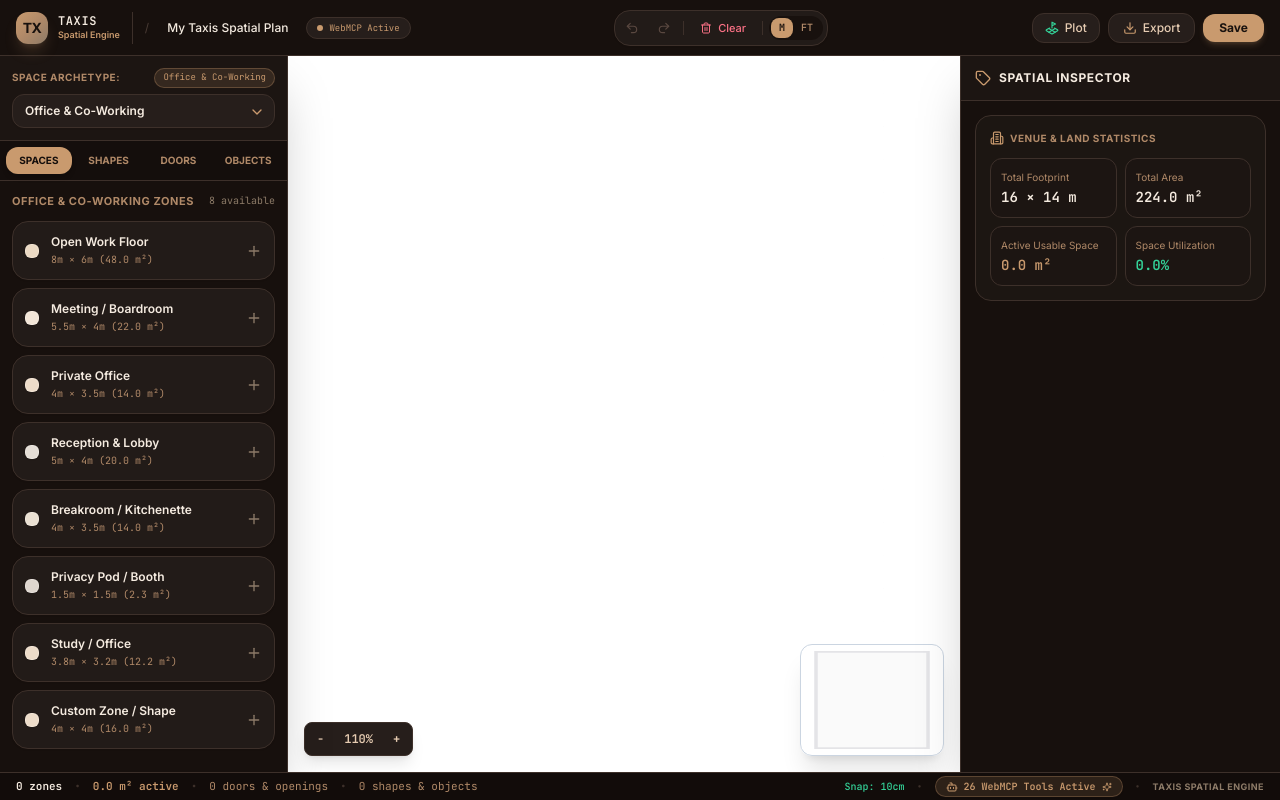
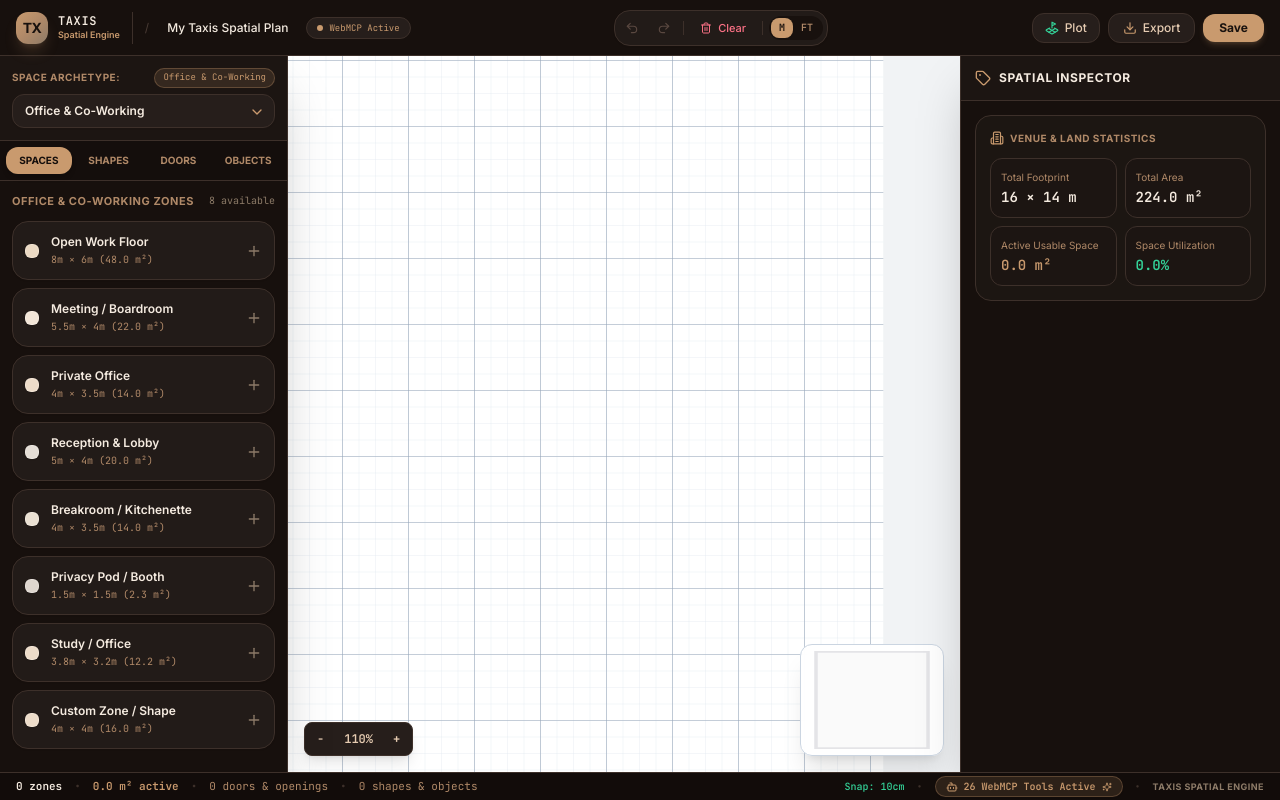
Before and after one commit to Kosaiyno/Taxis, a React (Vite) app: page / in a window 1280 px wide. Built offline with nearby package versions, Linux system fonts and the light colour scheme.

Commit message:
Add architectural floor grid lines inside spaces and high-contrast black-and-white drafting canvas

```diff
--- a/src/components/canvas/FloorPlanCanvas.tsx
+++ b/src/components/canvas/FloorPlanCanvas.tsx
@@ -831,7 +831,7 @@ export const FloorPlanCanvas: React.FC = () => {
       onTouchStart={handleTouchStart}
       onTouchMove={handleTouchMove}
       onTouchEnd={handleTouchEnd}
-      className="flex-1 h-full w-full relative overflow-hidden cursor-crosshair bg-[#ffffff] select-none touch-none"
+      className="flex-1 h-full w-full relative overflow-hidden cursor-crosshair bg-[#f1f3f5] select-none touch-none"
     >
       <svg
         className="w-full h-full absolute inset-0"
@@ -841,6 +841,7 @@ export const FloorPlanCanvas: React.FC = () => {
         }}
       >
         <defs>
+          {/* Subtle 0.25m minor grid lines */}
           <pattern
             id="gridMinorLight"
             width={SCALE * 0.25}
@@ -850,11 +851,12 @@ export const FloorPlanCanvas: React.FC = () => {
             <path
               d={`M ${SCALE * 0.25} 0 L 0 0 0 ${SCALE * 0.25}`}
               fill="none"
-              stroke="#f4f4f5"
+              stroke="#e2e8f0"
               strokeWidth="0.75"
             />
           </pattern>
 
+          {/* Crisp 1.0m major drafting grid lines */}
           <pattern
             id="gridMajorLight"
             width={SCALE}
@@ -862,12 +864,37 @@ export const FloorPlanCanvas: React.FC = () => {
             patternUnits="userSpaceOnUse"
           >
             <rect width={SCALE} height={SCALE} fill="url(#gridMinorLight)" />
-            <path d={`M ${SCALE} 0 L 0 0 0 ${SCALE}`} fill="none" stroke="#e4e4e7" strokeWidth="1" />
+            <path d={`M ${SCALE} 0 L 0 0 0 ${SCALE}`} fill="none" stroke="#94a3b8" strokeWidth="1" />
           </pattern>
 
-          <pattern id="woodPlankPattern" width="40" height="20" patternUnits="userSpaceOnUse">
-            <line x1="0" y1="20" x2="40" y2="20" stroke="#e4e4e7" strokeWidth="0.5" opacity="0.5" />
-            <line x1="20" y1="0" x2="20" y2="20" stroke="#e4e4e7" strokeWidth="0.5" opacity="0.5" />
+          {/* Architectural Floor Grid (50cm tiles in crisp black lines on white inside spaces) */}
+          <pattern
+            id="archFloorGrid"
+            width={SCALE * 0.5}
+            height={SCALE * 0.5}
+            patternUnits="userSpaceOnUse"
+          >
+            <rect width={SCALE * 0.5} height={SCALE * 0.5} fill="#ffffff" />
+            <path
+              d={`M ${SCALE * 0.5} 0 L 0 0 0 ${SCALE * 0.5}`}
+              fill="none"
+              stroke="#000000"
+              strokeWidth="0.75"
+              strokeOpacity="0.22"
+            />
+          </pattern>
+
+          {/* Architectural Wood Planks (Crisp black plank lines on white inside spaces) */}
+          <pattern id="archWoodPlanks" width={SCALE} height={20} patternUnits="userSpaceOnUse">
+            <rect width={SCALE} height={20} fill="#ffffff" />
+            <line x1="0" y1="20" x2={SCALE} y2="20" stroke="#000000" strokeWidth="0.8" strokeOpacity="0.25" />
+            <line x1={SCALE * 0.5} y1="0" x2={SCALE * 0.5} y2="20" stroke="#000000" strokeWidth="0.6" strokeOpacity="0.2" />
+          </pattern>
+
+          {/* Architectural Hatching (45-degree diagonal lines in black on white inside spaces) */}
+          <pattern id="archHatching" width={16} height={16} patternUnits="userSpaceOnUse">
+            <rect width={16} height={16} fill="#ffffff" />
+            <line x1="0" y1="0" x2="16" y2="16" stroke="#000000" strokeWidth="0.75" strokeOpacity="0.22" />
           </pattern>
         </defs>
 
@@ -895,6 +922,15 @@ export const FloorPlanCanvas: React.FC = () => {
             strokeWidth={2}
             strokeDasharray="6 4"
           />
+          {showGrid && (
+            <rect
+              x={0}
+              y={0}
+              width={plot.width * SCALE}
+              height={plot.height * SCALE}
+              fill="url(#gridMajorLight)"
+            />
+          )}
           {showDimensions && (
             <g fill="#111827" fontSize="11" fontFamily="monospace" fontWeight="700">
               <text x={(plot.width * SCALE) / 2} y={-10} textAnchor="middle">
@@ -930,6 +966,10 @@ export const FloorPlanCanvas: React.FC = () => {
                 { x: room.width, y: room.height },
                 { x: 0, y: room.height },
               ];
+
+          const floorFill = room.floorTexture === 'wood'
+            ? 'url(#archWoodPlanks)'
+            : 'url(#archFloorGrid)';
 
           return (
             <g
@@ -975,7 +1015,7 @@ export const FloorPlanCanvas: React.FC = () => {
               {isPoly ? (
                 <polygon
                   points={roomVerts.map((v: { x: number; y: number }) => `${v.x * SCALE},${v.y * SCALE}`).join(' ')}
-                  fill="#ffffff"
+                  fill={floorFill}
                   stroke="#111827"
                   strokeWidth={wallThick}
                   strokeLinejoin="round"
@@ -989,7 +1029,7 @@ export const FloorPlanCanvas: React.FC = () => {
                   height={h}
                   rx={wallRadiusPx}
                   ry={wallRadiusPx}
-                  fill="#ffffff"
+                  fill={floorFill}
                   stroke="#111827"
                   strokeWidth={wallThick}
                   strokeLinejoin="round"
```
